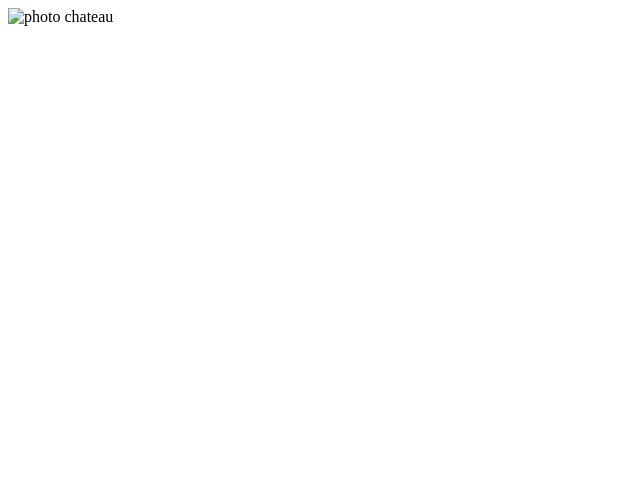
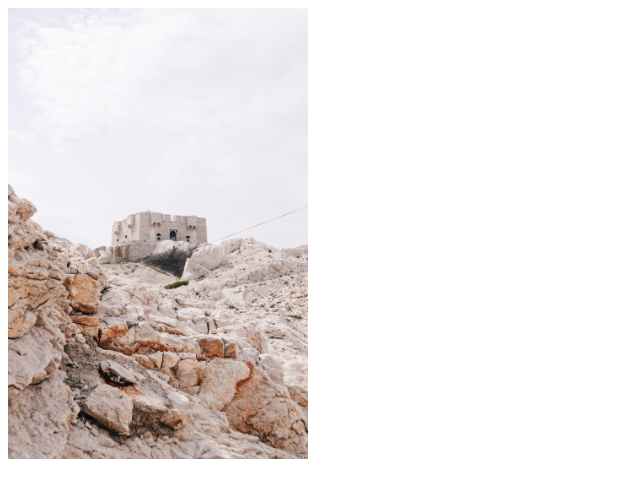
Before and after one commit to elrs92/elbouchmehdi_2_26032021, a plain HTML site: page index.html in a window 1280 px wide. Shown: the whole page, without its empty margins (0-640 px from the left). Drawn offline with Linux system fonts and the light colour scheme.

Commit message:
envoi de l'image

```diff
--- a/Projet2.css
+++ b/Projet2.css
@@ -0,0 +1,5 @@
+img
+{
+    width: 300px;
+    height:auto
+}
--- a/index.html
+++ b/index.html
@@ -1,4 +1,5 @@
 <html>
+
 
 <head>
     <meta charset="utf-8" />
@@ -22,7 +23,7 @@
         <aside>
             <h3></h3>
             <p>
-                <img src="paul-hermann-QFTQLsQIRhl-unsplash.jpg" alt="photo chateau"/>
+                <img src="img/activites/1_xlarge/paul-hermann-QFTrLdQIRhI-unsplash.jpg" alt="photo chateau"/>
 
                 </p>
 
```
